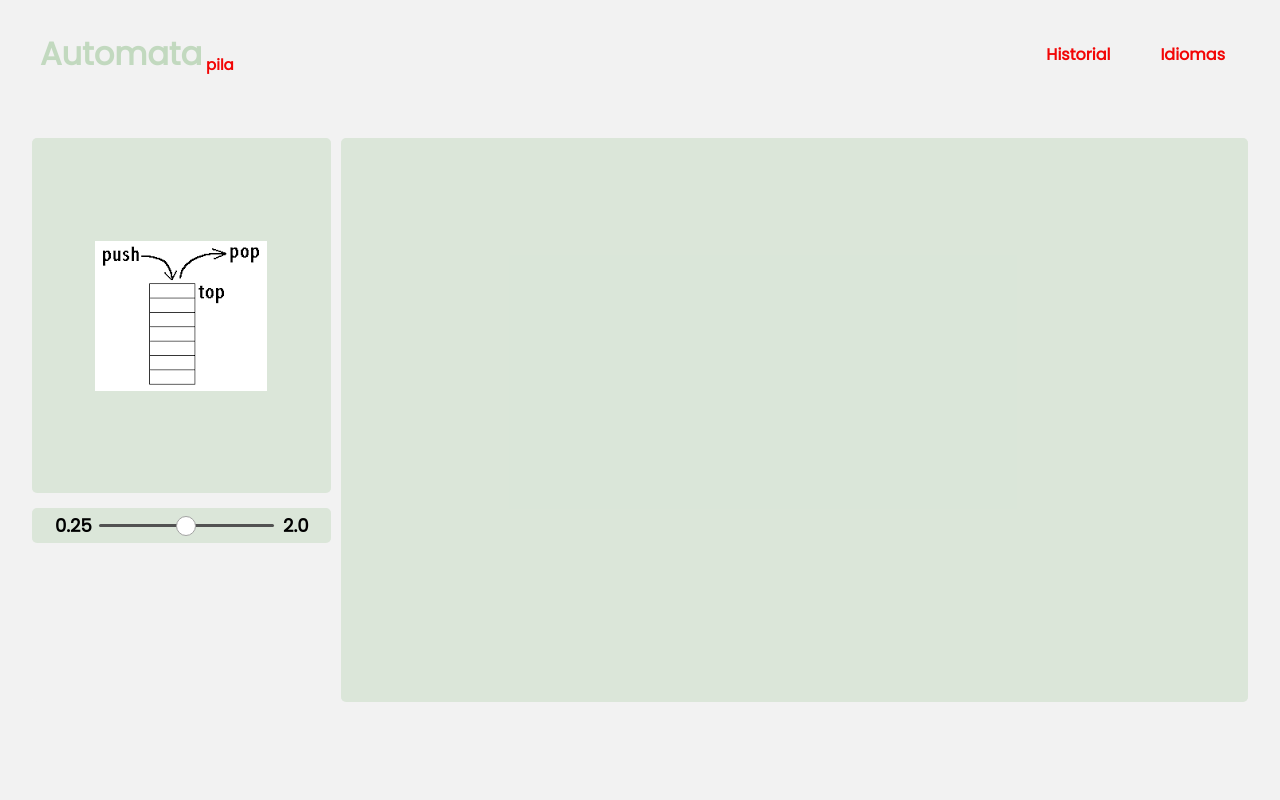
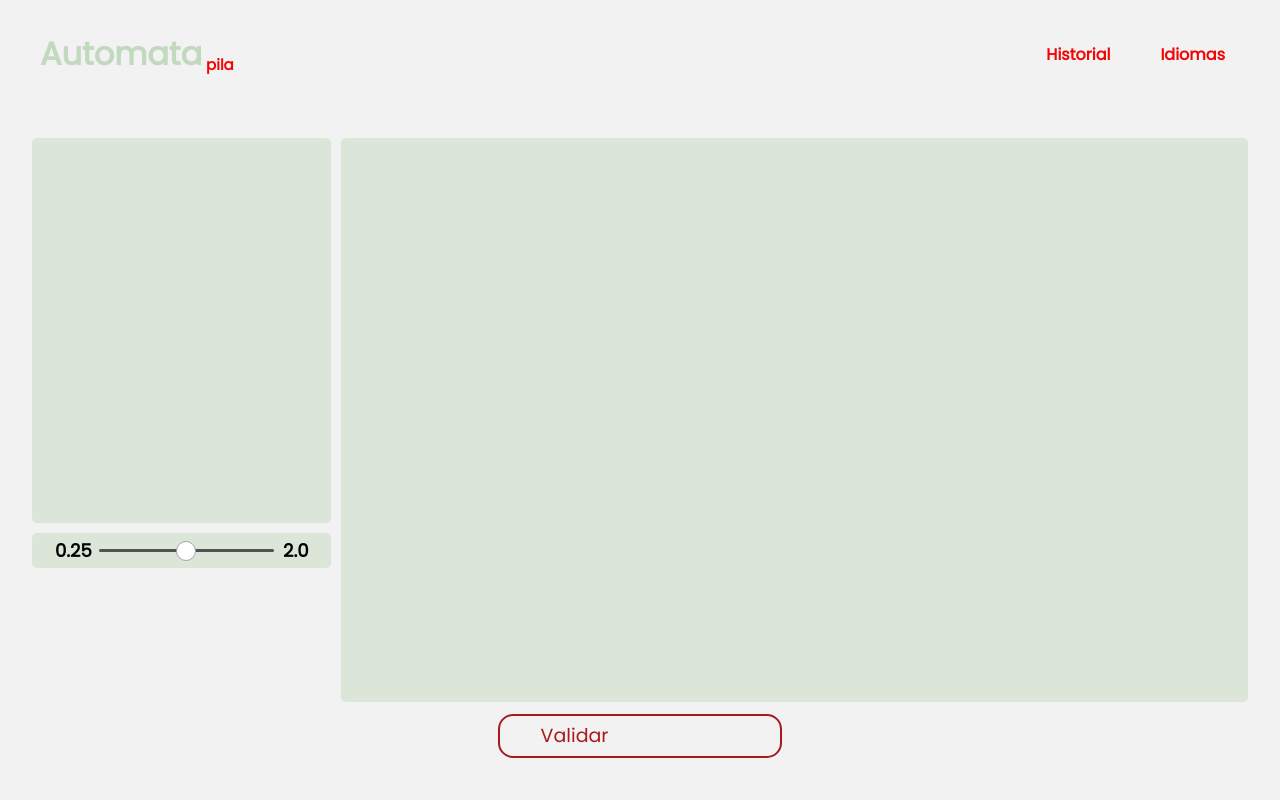
Before and after one commit to andreUmag/AutomataPila, a Flask app: page / in a window 1280 px wide. Run offline with Flask 3, Linux system fonts and the light colour scheme.

Commit message:
Input agregado

```diff
--- a/static/styles/body.css
+++ b/static/styles/body.css
@@ -64,7 +64,7 @@ header{
 
 .pilita{
     width: 100%;
-    height: 355px;
+    height: 385px;
     align-items: center;
     justify-content: center;
     display: flex;
@@ -75,7 +75,7 @@ header{
 .slider{
     width: 100%;
     height: 50px;
-    margin-top: 10px;
+    margin-top: 5px;
     display: flex;
     justify-content: center;
 }
--- /dev/null
+++ b/static/styles/input.css
@@ -0,0 +1,44 @@
+
+.input-values{
+    display: flex;
+    justify-content: center;
+}
+
+.input-field {
+    position: relative;
+  }
+
+  .input-field input {
+    margin-top: 8px;
+    width: 250px;
+    height: 40px;
+    border-radius: 15px;
+    font-size: 18px;
+    padding: 0 15px;
+    border: 2px solid #A61B1B;
+    background: transparent;
+    color: #A61B1B;
+    outline: none;
+  }
+
+  .input-field label {
+    position: absolute;
+    top: 57%;
+    left: 15%;
+    transform: translateY(-85%);
+    color: #A61B1B;
+    font-size: 19px;
+    pointer-events: none;
+    transition: 0.3s;
+    background: #F2F2F2;
+  }
+
+  .input-field input:focus ~ label {
+    top: 0;
+    left: 10px;
+    font-size: 14px;
+    margin-top: 18.5px;
+    padding: 0 5px;
+    border-radius: 5px;
+    background: #F2F2F2;
+  }
--- a/templates/index.html
+++ b/templates/index.html
@@ -5,6 +5,7 @@
     <link rel="stylesheet" href="{{ url_for('static', filename='styles/body.css') }}">
     <link rel="stylesheet" href="{{ url_for('static', filename='styles/menu.css') }}">
     <link rel="stylesheet" href="{{ url_for('static', filename='styles/slider.css') }}">
+    <link rel="stylesheet" href="{{ url_for('static', filename='styles/input.css') }}">
     <link rel="icon" href="{{ url_for('static', filename='assets/aire.ico') }}">
 </head>
 <body>
@@ -23,7 +24,7 @@
             <div class="ouput-values">
                 <div class="pila-view">
                     <div class="pilita">
-                        <img src="{{ url_for('static', filename='assets/pilas.png') }}">
+
                     </div>
                     <div class="slider">
                         <div class="range">
@@ -50,7 +51,10 @@
                 </div>
             </div>
             <div class="input-values">
-                <!-- <h3>AQUI VA LA ENTRADA DE PALABRAS</h3> -->
+                <div class="input-field">
+                    <input type="text" id="input-word" required />
+                    <label data-translate="palabra">Validar</label>
+                </div>
             </div>
         </div>
     </header>
```
Also changed, not shown: static/assets/pilas.png (deleted).
